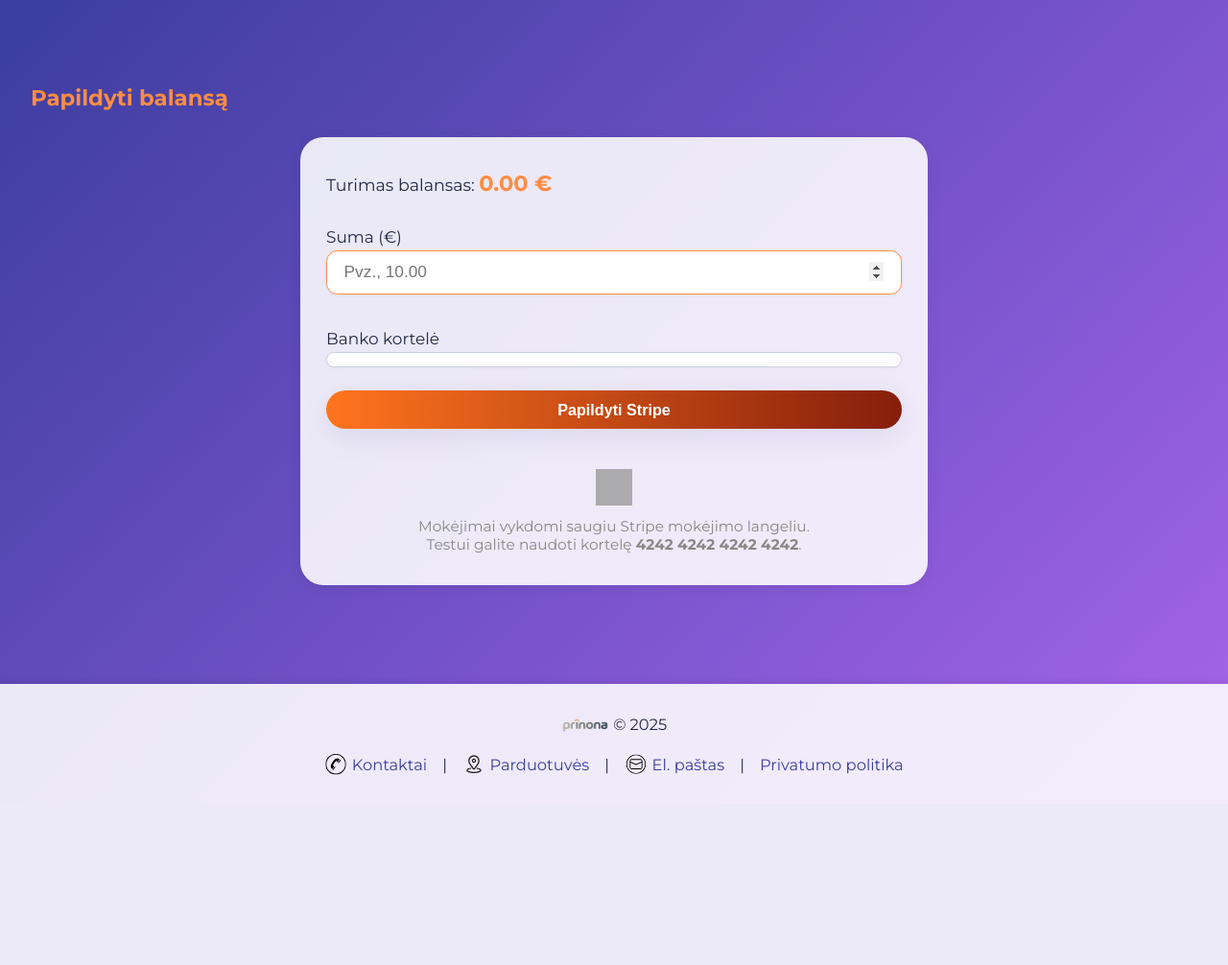
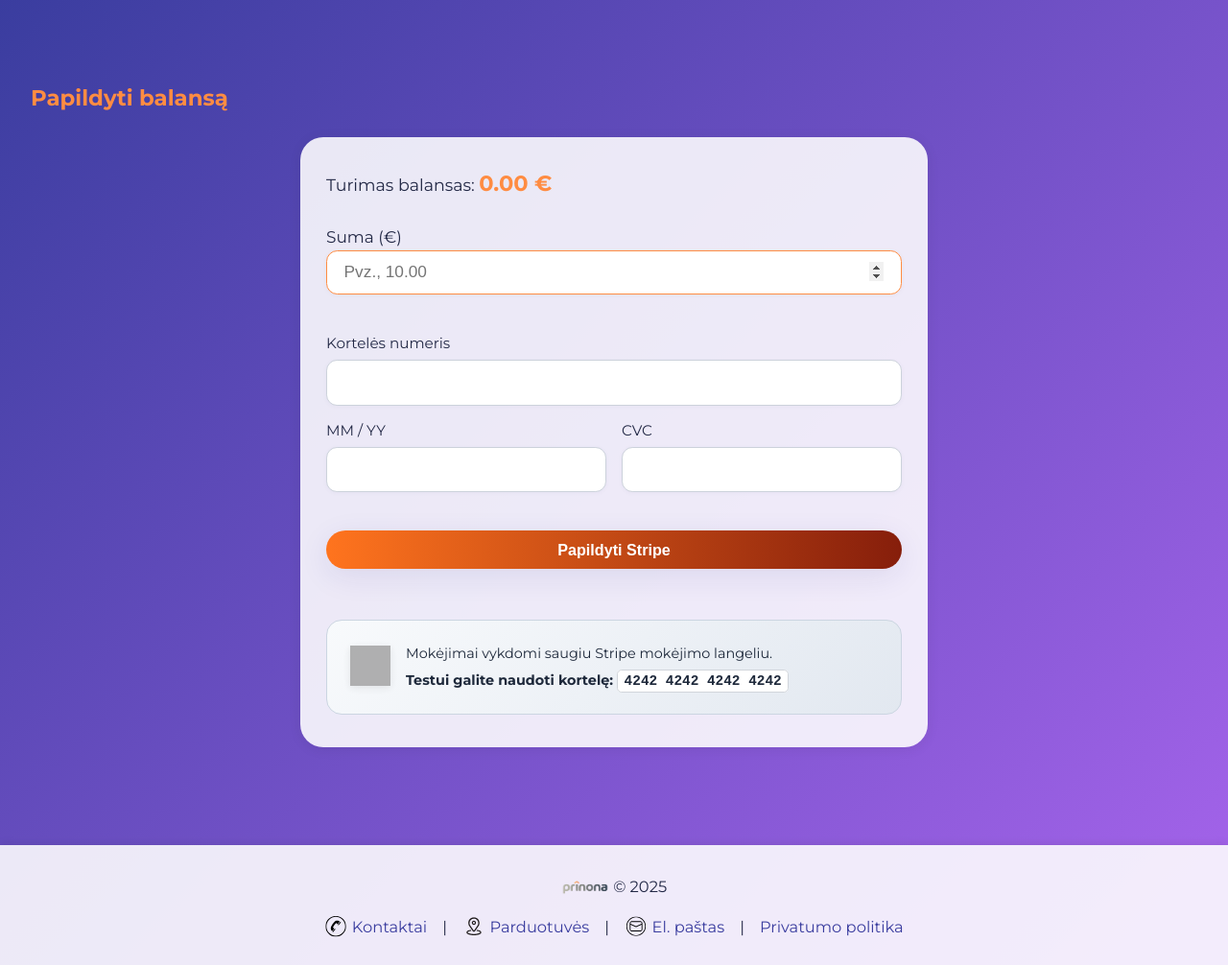
Before and after one commit to gonebe3/room2, a Flask app: page /user/balance in a window 1280 px wide. Shown: the part 130-1136 px from the top of the page at 96% size. Before the commit the page ends 938 px from the top, so only its background shows below. Run offline with Flask 3, Linux system fonts and the light colour scheme; the visitor is signed in with stand-in values (Sample User, id 1); some libraries are stand-ins or nearby versions; grey boxes are pictures that could not be loaded.

Commit message:
pakoreguotas atvaizdavimas

```diff
--- a/static/css/main.css
+++ b/static/css/main.css
@@ -2241,12 +2241,226 @@
         max-width: 97vw;
     }
 }
+/* ==============================================
+   BALANCE PAGE - STRIPE INTEGRATION STYLES
+   ============================================== */
+
+/* Stripe kortelės laukų konteineris */
+.card-fields-container {
+    margin-top: 1.5rem;
+}
+
+.card-fields-container label {
+    display: block;
+    margin-bottom: 0.5rem;
+    margin-top: 1rem;
+    font-weight: 500;
+    color: #232946;
+    font-size: 0.95rem;
+}
+
+.card-fields-container label:first-child {
+    margin-top: 0;
+}
+
+/* Stripe Elements stiliai */
 .stripe-card-element {
     border: 1.1px solid #ccd2db;
     border-radius: 0.7rem;
-    padding: 0.7rem 1.1rem;
+    padding: 0.8rem 1.1rem;
     background: #fff;
     margin-bottom: 1rem;
     font-size: 1.06rem;
     box-shadow: 0 1px 5px rgba(60,60,90,0.04);
-}
+    min-height: 20px;
+    transition: border-color 0.2s ease, box-shadow 0.2s ease;
+}
+
+.stripe-card-element:hover {
+    border-color: #a0a8b5;
+}
+
+.stripe-card-element.StripeElement--focus {
+    border-color: #6772e5;
+    box-shadow: 0 1px 5px rgba(103, 114, 229, 0.15);
+}
+
+.stripe-card-element.StripeElement--invalid {
+    border-color: #e25950;
+    box-shadow: 0 1px 5px rgba(226, 89, 80, 0.1);
+}
+
+.stripe-card-element.StripeElement--complete {
+    border-color: #00d924;
+}
+
+/* Kortelės laukų eilė (MM/YY ir CVC) */
+.card-row {
+    display: flex;
+    gap: 1rem;
+    margin-top: 1rem;
+}
+
+.card-field-half {
+    flex: 1;
+}
+
+/* Klaidų rodymas */
+.form-error {
+    display: none;
+    color: #e25950;
+    background: #fdf2f2;
+    border: 1px solid #fecaca;
+    border-radius: 0.5rem;
+    padding: 0.75rem 1rem;
+    margin: 1rem 0;
+    font-size: 0.9rem;
+    line-height: 1.4;
+}
+
+.form-error.show {
+    display: block;
+}
+
+/* Submit mygtukas */
+.stripe-submit-btn {
+    margin-top: 1.5rem;
+    position: relative;
+    transition: all 0.2s ease;
+}
+
+.stripe-submit-btn:disabled {
+    opacity: 0.6;
+    cursor: not-allowed;
+    transform: none !important;
+}
+
+.stripe-submit-btn:not(:disabled):hover {
+    transform: translateY(-1px);
+    box-shadow: 0 4px 12px rgba(0,0,0,0.15);
+}
+
+/* Stripe informacijos sekcija - PATAISYTA SU STIPRESNIAIS SELEKTORIAIS */
+.balance-card .stripe-info-section {
+    margin-top: 2rem;
+    padding: 1.5rem;
+    background: linear-gradient(135deg, #f8fafc 0%, #e2e8f0 100%) !important;
+    border: 1px solid #cbd5e1;
+    border-radius: 1rem;
+    display: flex;
+    align-items: center;
+    gap: 1rem;
+}
+
+.balance-card .stripe-logo-container {
+    flex-shrink: 0;
+}
+
+.balance-card .stripe-logo {
+    width: 42px;
+    height: 42px;
+    opacity: 0.8;
+    filter: drop-shadow(0 2px 4px rgba(0,0,0,0.1));
+}
+
+.balance-card .stripe-info-text {
+    flex: 1;
+}
+
+.balance-card .stripe-info-text p {
+    margin: 0 0 0.5rem 0 !important;
+    font-size: 0.9rem !important;
+    color: #334155 !important;
+    line-height: 1.4 !important;
+    font-weight: 500 !important;
+}
+
+.balance-card .stripe-info-text p:last-child {
+    margin-bottom: 0 !important;
+}
+
+.balance-card .test-card-info {
+    font-weight: 600 !important;
+    color: #1e293b !important;
+}
+
+.balance-card .test-card-number {
+    font-family: 'Courier New', 'Monaco', monospace !important;
+    background: #ffffff !important;
+    padding: 0.2rem 0.4rem !important;
+    border-radius: 0.3rem !important;
+    color: #1e293b !important;
+    font-weight: 600 !important;
+    border: 1px solid #d1d5db !important;
+    font-size: 0.85rem !important;
+}
+
+/* Responsive dizainas */
+@media (max-width: 768px) {
+    .card-row {
+        flex-direction: column;
+        gap: 0;
+    }
+
+    .balance-card .stripe-info-section {
+        flex-direction: column;
+        text-align: center;
+        gap: 1rem;
+        padding: 1.2rem;
+    }
+
+    .balance-card .stripe-info-text {
+        text-align: center;
+    }
+}
+
+@media (max-width: 480px) {
+    .card-fields-container {
+        margin-top: 1rem;
+    }
+
+    .stripe-card-element {
+        padding: 0.7rem 0.9rem;
+        font-size: 1rem;
+    }
+
+    .balance-card .stripe-info-section {
+        margin-top: 1.5rem;
+        padding: 1rem;
+    }
+
+    .balance-card .test-card-number {
+        display: block;
+        margin-top: 0.3rem;
+        text-align: center;
+    }
+}
+
+/* Loading būsenos */
+.stripe-submit-btn.loading {
+    pointer-events: none;
+    opacity: 0.7;
+}
+
+.stripe-submit-btn.loading::after {
+    content: '';
+    position: absolute;
+    width: 16px;
+    height: 16px;
+    margin: auto;
+    border: 2px solid transparent;
+    border-top-color: #ffffff;
+    border-radius: 50%;
+    animation: stripe-button-spin 1s ease infinite;
+}
+
+@keyframes stripe-button-spin {
+    0% { transform: rotate(0deg); }
+    100% { transform: rotate(360deg); }
+}
+/* FORCE OVERRIDE - STRIPE INFO TEXT */
+.balance-card .stripe-info-text p,
+.balance-card .stripe-info-section p,
+.stripe-info-text p {
+    color: #1e293b !important;
+    font-weight: 500 !important;
--- a/static/js/main.js
+++ b/static/js/main.js
@@ -34,12 +34,38 @@
 // ----------- STRIPE BALANCE (PaymentIntent) JS -------------
 document.addEventListener("DOMContentLoaded", function() {
     const form = document.getElementById("stripe-balance-form");
-    if (!form) return;
+    if (!form) {
+        console.log("Stripe form not found");
+        return;
+    }
+
+    // Patikrinkime ar Stripe yra užkrautas
+    if (typeof Stripe === 'undefined') {
+        console.error("Stripe.js nepavyko užkrauti");
+        return;
+    }
+
+    if (!window.STRIPE_KEY) {
+        console.error("STRIPE_KEY nerastas");
+        return;
+    }
 
     // Stripe
     const stripe = Stripe(window.STRIPE_KEY);
     const elements = stripe.elements();
-    const card = elements.create('card', {
+
+    // Patikrinkime ar elementai egzistuoja DOM'e
+    const cardNumberDiv = document.getElementById("card-number-element");
+    const cardExpiryDiv = document.getElementById("card-expiry-element");
+    const cardCvcDiv = document.getElementById("card-cvc-element");
+
+    if (!cardNumberDiv || !cardExpiryDiv || !cardCvcDiv) {
+        console.error("Stripe elementų div'ai nerasti DOM'e");
+        return;
+    }
+
+    // Sukuriame ATSKIRAIS elementus
+    const cardNumber = elements.create('cardNumber', {
         style: {
             base: {
                 fontSize: '16px',
@@ -47,18 +73,75 @@
                 fontFamily: 'Montserrat, Arial, sans-serif',
                 '::placeholder': { color: '#888' },
             }
-
         }
     });
-    card.mount("#card-element");
+
+    const cardExpiry = elements.create('cardExpiry', {
+        style: {
+            base: {
+                fontSize: '16px',
+                color: '#232946',
+                fontFamily: 'Montserrat, Arial, sans-serif',
+                '::placeholder': { color: '#888' },
+            }
+        }
+    });
+
+    const cardCvc = elements.create('cardCvc', {
+        style: {
+            base: {
+                fontSize: '16px',
+                color: '#232946',
+                fontFamily: 'Montserrat, Arial, sans-serif',
+                '::placeholder': { color: '#888' },
+            }
+        }
+    });
+
+    // Mount'iname kiekvieną elementą atskirai
+    try {
+        cardNumber.mount("#card-number-element");
+        cardExpiry.mount("#card-expiry-element");
+        cardCvc.mount("#card-cvc-element");
+        console.log("Stripe elementai sėkmingai užkrauti");
+    } catch (error) {
+        console.error("Klaida mount'inant Stripe elementus:", error);
+        return;
+    }
 
     const errorBox = document.getElementById("stripe-error");
-    const csrfToken = document.querySelector('meta[name="csrf-token"]').getAttribute('content');
+    const csrfToken = document.querySelector('meta[name="csrf-token"]');
+
+    if (!csrfToken) {
+        console.error("CSRF token nerastas");
+        return;
+    }
+
+    // Real-time klaidų apdorojimas
+    cardNumber.on('change', function(event) {
+        if (event.error) {
+            errorBox.textContent = event.error.message;
+            errorBox.style.display = "block";
+        } else {
+            errorBox.style.display = "none";
+        }
+    });
 
     form.addEventListener("submit", async function(e) {
         e.preventDefault();
+        console.log("Form submitted");
+
         errorBox.style.display = "none";
-        const amount = parseFloat(document.getElementById("balance-amount").value.replace(",", "."));
+
+        const amountInput = document.getElementById("balance-amount");
+        if (!amountInput) {
+            console.error("Amount input nerastas");
+            return;
+        }
+
+        const amount = parseFloat(amountInput.value.replace(",", "."));
+        console.log("Amount:", amount);
+
         if (isNaN(amount) || amount < 0.5) {
             errorBox.textContent = "Suma turi būti ne mažesnė nei 0.50 €.";
             errorBox.style.display = "block";
@@ -68,15 +151,19 @@
         // Sukuriam PaymentIntent per AJAX POST
         let clientSecret;
         try {
+            console.log("Sending request to create payment intent...");
             const res = await fetch("/stripe/create-payment-intent", {
                 method: "POST",
                 headers: {
                     "Content-Type": "application/json",
-                    "X-CSRFToken": csrfToken
+                    "X-CSRFToken": csrfToken.getAttribute('content')
                 },
                 body: JSON.stringify({ amount: amount })
             });
+
             const data = await res.json();
+            console.log("Payment intent response:", data);
+
             if (!data.client_secret) {
                 errorBox.textContent = data.error || "Nepavyko inicijuoti Stripe mokėjimo.";
                 errorBox.style.display = "block";
@@ -84,41 +171,54 @@
             }
             clientSecret = data.client_secret;
         } catch (err) {
+            console.error("Fetch error:", err);
             errorBox.textContent = "Klaida jungiantis prie Stripe: " + (err.message || err);
             errorBox.style.display = "block";
             return;
         }
 
-        // Parodome Stripe Elements kortelės modalą
+        // Patvirtinkime mokėjimą
+        console.log("Confirming payment...");
         const {error, paymentIntent} = await stripe.confirmCardPayment(clientSecret, {
-            payment_method: { card: card }
+            payment_method: {
+                card: cardNumber // Naudojame cardNumber elementą
+            }
         });
 
         if (error) {
+            console.error("Payment error:", error);
             errorBox.textContent = error.message || "Mokėjimas nepavyko.";
             errorBox.style.display = "block";
             return;
         }
 
         if (paymentIntent && paymentIntent.status === "succeeded") {
-            // Po sėkmingo mokėjimo – POST į /stripe/success, kad papildytų balansą DB
-            fetch("/stripe/success", {
-                method: "POST",
-                headers: {
-                    "Content-Type": "application/json",
-                    "X-CSRFToken": csrfToken
-                },
-                body: JSON.stringify({ payment_intent_id: paymentIntent.id })
-            })
-            .then(resp => resp.json())
-            .then(data => {
+            console.log("Payment succeeded, updating balance...");
+            // Po sėkmingo mokėjimo – POST į /stripe/success
+            try {
+                const response = await fetch("/stripe/success", {
+                    method: "POST",
+                    headers: {
+                        "Content-Type": "application/json",
+                        "X-CSRFToken": csrfToken.getAttribute('content')
+                    },
+                    body: JSON.stringify({ payment_intent_id: paymentIntent.id })
+                });
+
+                const data = await response.json();
+                console.log("Success response:", data);
+
                 if (data.success) {
                     window.location.reload();
                 } else {
                     errorBox.textContent = data.message || "Nepavyko papildyti balanso.";
                     errorBox.style.display = "block";
                 }
-            });
+            } catch (err) {
+                console.error("Success endpoint error:", err);
+                errorBox.textContent = "Klaida apdorojant mokėjimą.";
+                errorBox.style.display = "block";
+            }
         }
     });
 });
--- a/templates/user/balance.html
+++ b/templates/user/balance.html
@@ -1,3 +1,4 @@
+
 {% extends "layout.html" %}
 {% block title %}Papildyti balansą{% endblock %}
 
@@ -12,29 +13,50 @@
 
         <form id="stripe-balance-form" class="balance-form"
               autocomplete="off" name="stripe-balance" spellcheck="false" autocorrect="off" autocapitalize="off">
+
             <label for="balance-amount">Suma (€)</label>
             <input type="number" step="0.01" min="0.50" id="balance-amount" name="amount"
-                placeholder="Pvz., 10.00" required autofocus autocomplete="off">
+                   placeholder="Pvz., 10.00" required autofocus autocomplete="off">
 
-            <!-- Stripe kortelės laukas -->
-            <label for="card-element" style="margin-top: 1.2rem;">Banko kortelė</label>
-            <div id="card-element" class="stripe-card-element"
-                 style="padding: 0.45rem 0.8rem; border-radius: 0.75rem; border: 1.1px solid #ccd2db; margin-bottom: 1.1rem; background: #fcfcff;"
-                 autocomplete="off"></div>
+            <!-- Stripe kortelės laukai ATSKIRAI -->
+            <div class="card-fields-container">
+
+                <label for="card-number-element">Kortelės numeris</label>
+                <div id="card-number-element" class="stripe-card-element"></div>
+
+                <div class="card-row">
+                    <div class="card-field-half">
+                        <label for="card-expiry-element">MM / YY</label>
+                        <div id="card-expiry-element" class="stripe-card-element"></div>
+                    </div>
+                    <div class="card-field-half">
+                        <label for="card-cvc-element">CVC</label>
+                        <div id="card-cvc-element" class="stripe-card-element"></div>
+                    </div>
+                </div>
+            </div>
 
             <!-- Stripe error/JS klaidų blokas -->
-            <div id="stripe-error" class="form-error"
-                 style="display:none; color:#c00; margin-bottom:0.7rem"></div>
+            <div id="stripe-error" class="form-error"></div>
 
-            <button type="submit" class="btn btn-primary btn-block" style="margin-top:0.4rem;">Papildyti Stripe</button>
+            <button type="submit" class="btn btn-primary btn-block stripe-submit-btn">
+                Papildyti Stripe
+            </button>
         </form>
 
-        <div class="balance-pay-mock" style="margin-top: 1.3rem;">
-            <img src="{{ url_for('static', filename='images/icons/stripe.svg') }}"
-                 alt="Stripe" style="width:38px;height:38px;opacity:0.83;">
-            <div class="balance-pay-mock-note">
-                Mokėjimai vykdomi saugiu Stripe mokėjimo langeliu.<br>
-                Testui galite naudoti kortelę <b>4242 4242 4242 4242</b>.
+        <div class="stripe-info-section">
+            <div class="stripe-logo-container">
+                <img src="{{ url_for('static', filename='images/icons/stripe.svg') }}"
+                     alt="Stripe" class="stripe-logo">
+            </div>
+            <div class="stripe-info-text">
+                <p style="color: #1e293b !important; font-weight: 500 !important; margin: 0 0 0.5rem 0 !important;">
+                    Mokėjimai vykdomi saugiu Stripe mokėjimo langeliu.
+                </p>
+                <p style="color: #1e293b !important; font-weight: 600 !important; margin: 0 !important;">
+                    Testui galite naudoti kortelę:
+                    <span style="font-family: 'Courier New', monospace !important; background: #ffffff !important; padding: 0.2rem 0.4rem !important; border-radius: 0.3rem !important; color: #1e293b !important; font-weight: 600 !important; border: 1px solid #d1d5db !important;">4242 4242 4242 4242</span>
+                </p>
             </div>
         </div>
     </div>
@@ -43,9 +65,12 @@
 <!-- Stripe publishable key į JS -->
 <script>
     window.STRIPE_KEY = "{{ stripe_publishable_key }}";
+    console.log("Stripe key loaded:", window.STRIPE_KEY ? "✓" : "✗");
 </script>
+
 <!-- Stripe.js -->
 <script src="https://js.stripe.com/v3/"></script>
-<!-- Pagrindinis tavo JS -->
+
+<!-- Pagrindinis JS -->
 <script src="{{ url_for('static', filename='js/main.js') }}"></script>
 {% endblock %}
```
